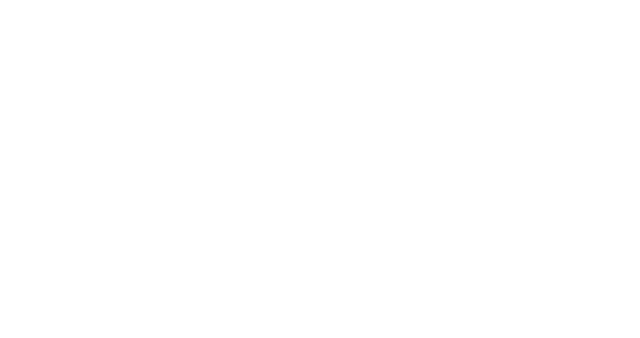
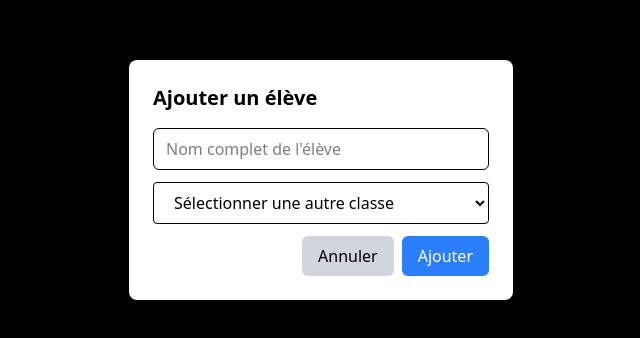
Before and after one commit to ilyass-essani04/Student-management, a React (Vite) app in the folder suivi_note_frontend/: page /dashboard/addstudent/1 in a window 1280 px wide. Before the commit this address had no page. Shown: the part 220-558 px from the top of the page, without its empty margins (319-959 px from the left). Built offline with nearby package versions, Linux system fonts and the light colour scheme.

Commit message:
addStudent

```diff
--- a/suivi_note_frontend/src/App.jsx
+++ b/suivi_note_frontend/src/App.jsx
@@ -9,6 +9,7 @@
 import Studentlist from "./components/studentslist"
 import Addstudent from "./components/addstudent"
 import Editclasse from "./components/editclasse"
+import { EditStudent } from "./features/studentSlice"
 
 
 
@@ -29,8 +30,9 @@
             <Route path="classes" element={<Classes />} />
             <Route path="addclass" element={<Addclass />} />
             <Route path="editclass/:id" element={<Editclasse />} />
-            <Route path="studentlist" element={<Studentlist />} />
-            <Route path="addstudent" element={<Addstudent />} />
+            <Route path="studentlist/:id" element={<Studentlist />} />
+            <Route path="addstudent/:classId" element={<Addstudent />} />
+            <Route path="editstudent/:id" element={<EditStudent />} />
             {/* <Route path="users" element={<Users />} /> */}
         </Route>
 
--- a/suivi_note_frontend/src/components/addstudent.jsx
+++ b/suivi_note_frontend/src/components/addstudent.jsx
@@ -1,63 +1,180 @@
-import { useState } from "react";
-import { useDispatch } from "react-redux";
-import { Link } from "react-router-dom";
-import { useNavigate } from "react-router-dom";
+import { useEffect, useState } from "react";
+import { useDispatch, useSelector } from "react-redux";
+import { useNavigate, useParams } from "react-router-dom";
 import { AddStudents } from "../features/studentSlice";
 
-// const navigate = useNavigate();
+function Addstudent() {
+  const { classId: paramClassId } = useParams(); // Get classId from URL if it exists
+  const [nom, setNom] = useState("");
+  const [classId, setClassId] = useState(paramClassId || ""); // Preselect if param exists
 
-
-function Addstudent(){
-    // const [showModal, setShowModal] = useState(false);
-    const [nom, setNom] = useState("");
-
+  const classes = useSelector((state) => state.classes.list);
   const dispatch = useDispatch();
   const navigate = useNavigate();
 
+  useEffect(() => {
+    if (paramClassId) {
+      setClassId(paramClassId); // pre-select class
+    }
+  }, [paramClassId]);
+
   const handleSubmit = (e) => {
     e.preventDefault();
-      if(nom.trim()){
-        dispatch(AddStudents(nom));
-        setNom('')
-        navigate('/dashboard/studentlist') //redirect to student list after adding
+    if (nom.trim()) {
+      dispatch(AddStudents({ nom, classId }));
+      setNom("");
+      navigate(`/dashboard/studentlist/${classId}`);
+      alert(`L'élève ${nom} a été ajouté avec succès`);
     }
   };
 
+  const handleAnnuler = () => {
+    if (classId) {
+      navigate(`/dashboard/studentlist/${classId}`);
+    } else {
+      navigate(`/dashboard/classes`); // fallback if no class
+    }
+  };
 
-    return(
-        <section class="py-10 my-auto dark:bg-gray-900">
-    {/* <div class="lg:w-[80%] md:w-[90%] w-[96%] mx-auto flex gap-4"> */}
+  return (
+    <section className="py-10 my-auto dark:bg-gray-900">
       <div className="fixed inset-0 flex items-center justify-center bg-black bg-opacity-50">
         <div className="bg-white rounded-lg p-6 w-96">
-            <h2 className="text-xl font-bold mb-4">Ajouter une eleve</h2>
+          <h2 className="text-xl font-bold mb-4">Ajouter un élève</h2>
           <form onSubmit={handleSubmit}>
             <input
               type="text"
-                placeholder="Nom complet d'eleve"
+              placeholder="Nom complet de l'élève"
               value={nom}
               onChange={(e) => setNom(e.target.value)}
               className="w-full px-3 py-2 mb-3 border rounded-md"
               required
             />
+            <select
+              value={classId}
+              onChange={(e) => setClassId(e.target.value)}
+              required
+              className="w-full border px-4 py-2 mb-3 rounded"
+            >
+              <option value="">Sélectionner une autre classe</option>
+              {classes.map((cls) => (
+                <option key={cls.id} value={cls.id}>
+                  {cls.name}
+                </option>
+              ))}
+            </select>
             <div className="flex justify-end gap-2">
-                <Link to={'/dashboard/studentlist'}>
-                <button type="button" className="px-4 py-2 bg-gray-300 rounded-md">Annuler</button>
-                </Link>
-                <button
-                  type="submit"
-                  className="px-4 py-2 bg-blue-500 text-white rounded-md"
-                >
-                  Ajouter
-                </button>
+              <button onClick={handleAnnuler} type="button" className="px-4 py-2 bg-gray-300 rounded-md"> Annuler</button>
+              <button type="submit" className="px-4 py-2 bg-blue-500 text-white rounded-md">Ajouter</button>
             </div>
           </form>
         </div>
       </div>
-    {/* </div> */}
     </section>
-    )
-
+  );
 }
 
+export default Addstudent;
 
-export default Addstudent;
+
+
+
+
+
+
+
+
+
+
+
+
+
+
+
+
+
+
+
+
+
+
+// import { useState } from "react";
+// import { useDispatch, useSelector } from "react-redux";
+// import { Link } from "react-router-dom";
+// import { useNavigate } from "react-router-dom";
+// import { AddStudents } from "../features/studentSlice";
+
+// // const navigate = useNavigate();
+
+
+// function Addstudent(){
+//     // const [showModal, setShowModal] = useState(false);
+//     const [nom, setNom] = useState("");
+//     const [classId, setClassId] = useState("");
+//     const classes = useSelector((state)=>state.classes.list);
+
+//     const dispatch = useDispatch();
+//     const navigate = useNavigate();
+
+//     const handleSubmit = (e) => {
+//       e.preventDefault();
+//       if(nom.trim()){
+//         dispatch(AddStudents({
+//           nom,
+//           classId
+//         }));
+//         setNom('');
+//         navigate(`/dashboard/studentlist/${classId}`) //redirect to student list after adding
+//         alert("L'éleve a été ajouté avec succès à la classe choisi") //add class name at last later
+//       }
+//     };
+
+//     function handleAnnuler(){
+//       navigate(`/dashboard/studentlist/${classId}`);
+//     }
+
+
+
+//     return(
+//         <section class="py-10 my-auto dark:bg-gray-900">
+//     {/* <div class="lg:w-[80%] md:w-[90%] w-[96%] mx-auto flex gap-4"> */}
+//     <div className="fixed inset-0 flex items-center justify-center bg-black bg-opacity-50">
+//           <div className="bg-white rounded-lg p-6 w-96">
+//             <h2 className="text-xl font-bold mb-4">Ajouter une eleve</h2>
+//             <form onSubmit={handleSubmit}>
+//               <input
+//                 type="text"
+//                 placeholder="Nom complet d'eleve"
+//                 value={nom}
+//                 onChange={(e) => setNom(e.target.value)}
+//                 className="w-full px-3 py-2 mb-3 border rounded-md"
+//                 required
+//               />
+//               <select value={classId} onChange={(e) => setClassId(e.target.value)} required className="w-full border px-4 py-2 mb-3 rounded">
+
+//                 <option value="">Select a Class</option>
+//                 {classes.map((cls) => (
+//                 <option key={cls.id} value={cls.id}>
+//                   {cls.name}
+//                 </option>
+//               ))}
+//               </select>
+//               <div className="flex justify-end gap-2">
+//                 <button onClick={handleAnnuler} type="button" className="px-4 py-2 bg-gray-300 rounded-md">
+//                 {/* <Link to={`/dashboard/studentlist/${classId}`}> */}
+//                   Annuler
+//                 {/* </Link> */}
+//                 </button>
+//                 <button type="submit" className="px-4 py-2 bg-blue-500 text-white rounded-md">Ajouter</button>
+//               </div>
+//             </form>
+//           </div>
+//         </div>
+//     {/* </div> */}
+// </section>
+//     )
+
+// }
+
+
+// export default Addstudent;
--- a/suivi_note_frontend/src/components/classes.jsx
+++ b/suivi_note_frontend/src/components/classes.jsx
@@ -1,4 +1,4 @@
-import { Link } from "react-router-dom";
+import { Link, useNavigate } from "react-router-dom";
 import { useSelector, useDispatch } from "react-redux";
 import { RemoveClass } from "../features/classSlice";
 
@@ -8,6 +8,7 @@
 
     const classes = useSelector((state)=>state.classes.list)
     const dispatch = useDispatch();
+    const navigate = useNavigate();
 
     return(
     <div class="container mx-auto px-4 py-8">
@@ -16,7 +17,7 @@
         {/* <!-- Search and Add User (Static) --> */}
         <div class="flex flex-col md:flex-row justify-between items-center mb-6">
             <div class="w-full md:w-1/3 mb-4 md:mb-0">
-                <input type="text" placeholder="Search users..." class="w-full px-4 py-2 rounded-md border border-gray-300 bg-white focus:outline-none focus:ring-2 focus:ring-blue-500"/>
+                <input type="text" placeholder="Search classes..." class="w-full px-4 py-2 rounded-md border border-gray-300 bg-white focus:outline-none focus:ring-2 focus:ring-blue-500"/>
             </div>
             <Link to={'/dashboard/addclass'}>
                 <button class="bg-blue-500 text-white px-4 py-2 rounded-md hover:bg-blue-600 transition duration-300">Ajouter une classe</button>
@@ -37,34 +38,39 @@
                 </thead>
                 <tbody class="text-gray-600 text-sm">
                 {classes.map((classe)=>(
-                    <tr key={classe.id} class="border-b border-gray-200 hover:bg-gray-100">
+                    <tr key={classe.id} onClick={()=>{navigate(`/dashboard/studentlist/${classe.id}`)}} class="border-b border-gray-200 hover:bg-gray-100">
                         <td class="py-3 px-6 text-left">{classe.name}</td>
                         <td class="py-3 px-6 text-left">28</td>
                         <td class="py-3 px-6 text-left">{classe.Ncycle}</td>
                         <td class="py-3 px-6 text-left">{classe.Nsemaine}</td>
                         <td class="py-3 px-6 text-center">
-                            <div class="flex item-center justify-center">
-                                <button class="w-4 mr-2 transform hover:text-blue-500 hover:scale-110">
-                                    <Link to={`/dashboard/editclass/${classe.id}`} >
+                            <div  class="flex item-center justify-center">
+                                <button class="w-4 mr-2 transform hover:text-blue-500 hover:scale-110" onClick={(e)=>{
+                                    e.stopPropagation();
+                                    navigate(`/dashboard/editclass/${classe.id}`)
+                                }}>
                                         <svg xmlns="http://www.w3.org/2000/svg" fill="none" viewBox="0 0 24 24" stroke="currentColor">
                                             <path stroke-linecap="round" stroke-linejoin="round" stroke-width="2" d="M15.232 5.232l3.536 3.536m-2.036-5.036a2.5 2.5 0 113.536 3.536L6.5 21.036H3v-3.572L16.732 3.732z" />
                                         </svg>
-                                    </Link>
                                 </button>
-                                <button onClick={()=>{dispatch(RemoveClass(classe.id))}} class="w-4 mr-2 transform hover:text-red-500 hover:scale-110">
+                                <button onClick={(e)=>{
+                                    e.stopPropagation();
+                                    dispatch(RemoveClass(classe.id))
+                                }} class="w-4 mr-2 transform hover:text-red-500 hover:scale-110">
                                     <svg xmlns="http://www.w3.org/2000/svg" fill="none" viewBox="0 0 24 24" stroke="currentColor">
                                         <path stroke-linecap="round" stroke-linejoin="round" stroke-width="2" d="M19 7l-.867 12.142A2 2 0 0116.138 21H7.862a2 2 0 01-1.995-1.858L5 7m5 4v6m4-6v6m1-10V4a1 1 0 00-1-1h-4a1 1 0 00-1 1v3M4 7h16" />
                                     </svg>
                                 </button>
-                                <button class="w-4 mr-2 transform hover:text-green-500 hover:scale-110">
-                                    <Link to={"/dashboard/studentlist"} >
+                                <button onClick={(e)=>{
+                                        e.stopPropagation();
+                                        navigate(`/dashboard/studentlist/${classe.id}`);
+                                    }}  class="w-4 mr-2 transform hover:text-green-500 hover:scale-110">
                                     <svg xmlns="http://www.w3.org/2000/svg" fill="none" viewBox="0 0 24 24" stroke-width="1.5"
                                             stroke="currentColor" className="w-4.5">
                                             <path stroke-linecap="round" stroke-linejoin="round"
                                                 d="M2.036 12.322a1.012 1.012 0 010-.639C3.423 7.51 7.36 4.5 12 4.5c4.638 0 8.573 3.007 9.963 7.178.07.207.07.431 0 .639C20.577 16.49 16.64 19.5 12 19.5c-4.638 0-8.573-3.007-9.963-7.178z" />
                                             <path stroke-linecap="round" stroke-linejoin="round" d="M15 12a3 3 0 11-6 0 3 3 0 016 0z" />
                                         </svg>
-                                    </Link>
                                 </button>
                             </div>
                         </td>
--- a/suivi_note_frontend/src/components/dashboard.jsx
+++ b/suivi_note_frontend/src/components/dashboard.jsx
@@ -35,7 +35,7 @@
         <Outlet />
 
           <footer className="bg-white p-4 mt-10 text-center text-sm text-gray-400 border-t">
-            © 2025 AdminPanel. All rights reserved.
+            © 2025 Student management. All rights reserved.
           </footer>
       </div>
     </div>
--- a/suivi_note_frontend/src/components/editclasse.jsx
+++ b/suivi_note_frontend/src/components/editclasse.jsx
@@ -84,7 +84,7 @@
                 type="submit"
                 className="px-4 py-2 bg-blue-500 text-white rounded-md"
               >
-                Ajouter
+                modifier
               </button>
             </div>
           </form>
```
Also changed, not shown: suivi_note_frontend/src/components/studentslist.jsx (+31 -9 lines). Lines whose indentation alone changed are shown as unchanged.
